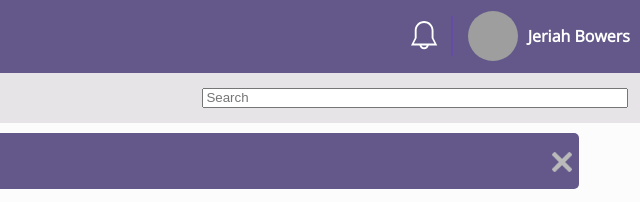
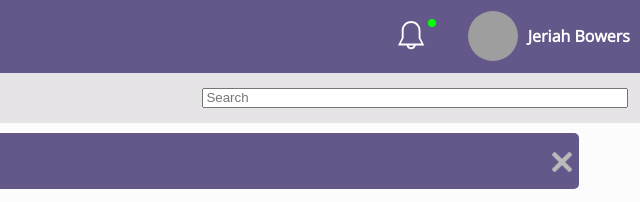
Before and after one commit to Jer1ah/WebApp-Dashboard-Project, a plain HTML site: page index.html in a window 1280 px wide. Shown: the top 202 px of the page, 640-1280 px from the left. Drawn offline with nearby package versions, Linux system fonts and the light colour scheme; grey boxes are pictures that could not be loaded.

Commit message:
making final changes

```diff
--- a/css/main.css
+++ b/css/main.css
@@ -63,10 +63,18 @@ header h4 {
 #bell {
     height: 40px;
     width: 40px;
-    margin-right: 15px;
-    padding-right: 10px;
-    border-right: 2px solid #644ca4;
     width: 30px;
+}
+
+#noti {
+    height: 8px;
+    width: 8px;
+    background-color: lime;
+    border-radius: 50%;
+    margin-left: 0;
+    margin-right: 2em;
+    align-self: flex-start;
+    margin-top: 15px;
 }
 
 #right {
--- a/index.html
+++ b/index.html
@@ -2,6 +2,7 @@
 <html>
 <head>
    <meta charset="UTF-8">
+   <meta name="viewport" content="width=device-width, initial-scale=1">
    <link rel="stylesheet" href="css/toggle-switch.css">
    <link href="https://fonts.googleapis.com/css?family=Open+Sans" rel="stylesheet">
    <link rel="stylesheet" href="css/main.css">
@@ -12,6 +13,7 @@
     <h2><b>Your</b>App&trade;</h2>
     <div id="right">
     <img id="bell" src="icons/icon-bell.svg" alt="Bell Icon">
+    <div id="noti"></div>
     <img id="jeriah" src="jeriah.jpg" alt="Jeriah Golf"  width="50" height="50">
       <h4>Jeriah Bowers</h4>
     </div>
--- a/js/main.js
+++ b/js/main.js
@@ -1,3 +1,5 @@
 $("#alert img").on("click", function() {
     $("#alert").remove();
+    $("#noti").remove();
+    $("#bell").css("margin-right", "1em");
 });
```
